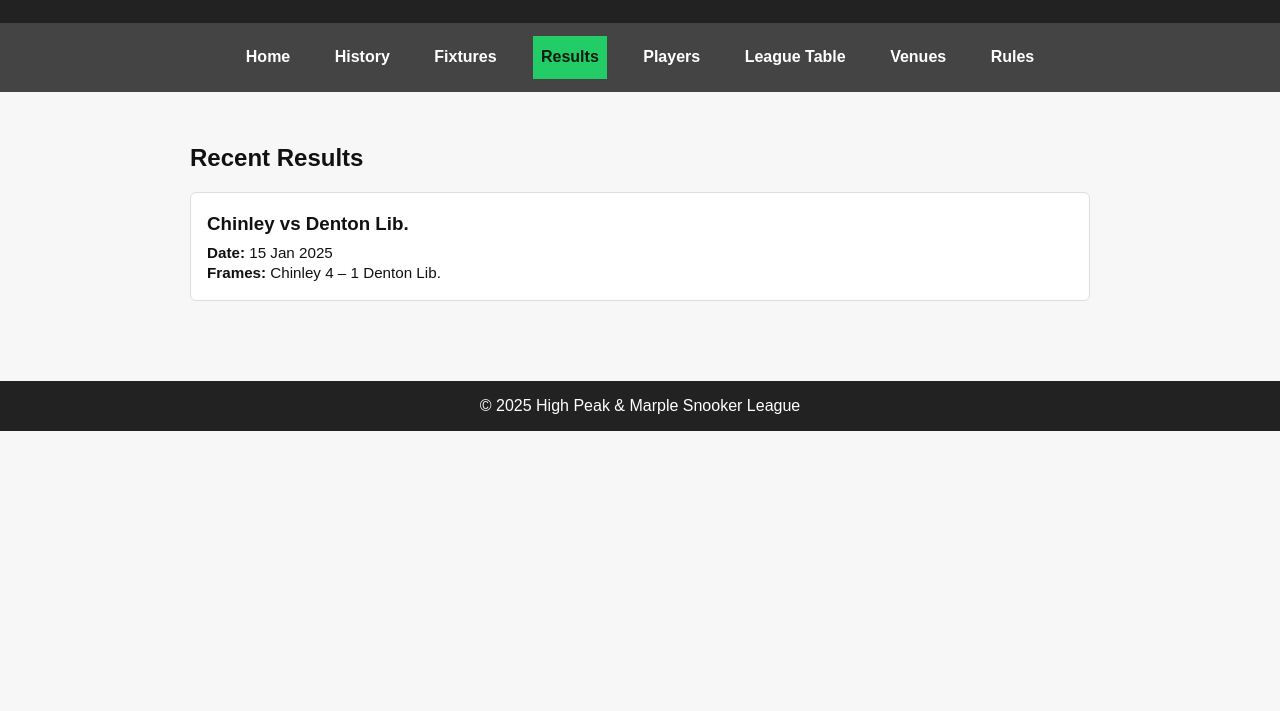
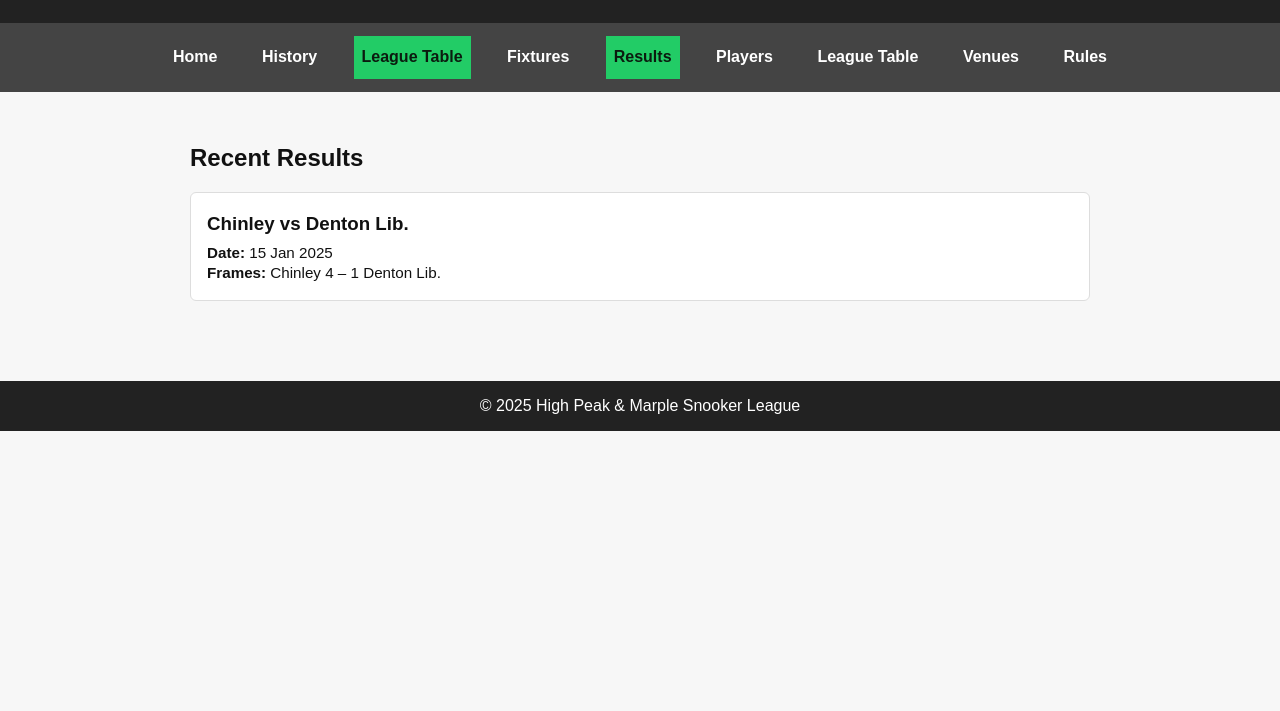
Before and after one commit to highpeaksnooker/highpeaksnooker.github.io, a plain HTML site: page results.html in a window 1280 px wide. Shown: the part 89-800 px from the top of the page. Drawn offline with Linux system fonts and the light colour scheme.

Commit message:
Update results.html

```diff
--- a/results.html
+++ b/results.html
@@ -24,6 +24,7 @@
   <nav id="mainNav">
     <a href="index.html">Home</a>
     <a href="history.html">History</a>
+    <a href="league.html" class="active">League Table</a>
     <a href="fixtures.html">Fixtures</a>
     <a href="results.html" class="active">Results</a>
     <a href="players.html">Players</a>
```
